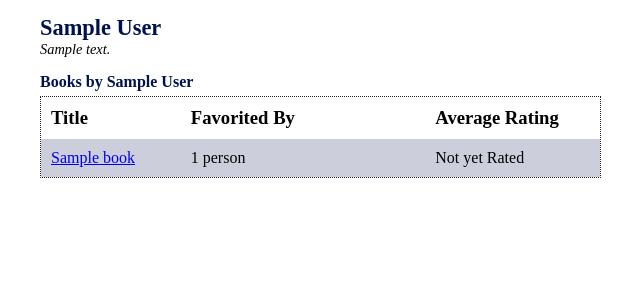
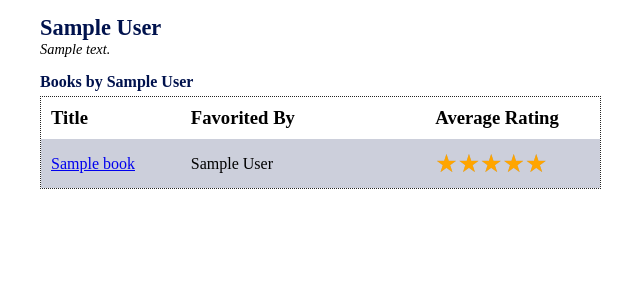
Before and after one commit to SMSteen/books_project, a Django app: template apps/authors/templates/authors/show.html in a window 1280 px wide. Shown: the part 58-358 px from the top of the page, without its empty margins (0-640 px from the left). Run offline with Django 3.2, Linux system fonts and the light colour scheme; the template is opened without the code that fills it: most values are stand-ins (such as "Sample title", 1, 10 or a date in 2020); parts of the project's set-up code (start-up, migrations or seed data) failed here and were passed over.

Commit message:
removed migrations and fixed styling on authors page

```diff
--- a/apps/authors/static/authors/css/style.css
+++ b/apps/authors/static/authors/css/style.css
@@ -36,3 +36,58 @@ h4 {
 li {
     list-style-type: none;
 }
+/* styling for rating stars */
+.stars-container {
+    position: relative;
+    display: inline-block;
+    color: transparent;
+    font-size: 25px;
+}
+.stars-container:before {
+    position: absolute;
+    top: 0;
+    left: 0;
+    content: '★★★★★';
+    color: hsl(0, 0%, 65%);
+}
+.stars-container:after {
+    position: absolute;
+    top: 0;
+    left: 0;
+    content: '★★★★★';
+    color: orange;
+    overflow: hidden;
+}
+.stars-0:after {
+    width: 0%;
+}
+.stars-10:after {
+    width: 10%;
+}
+.stars-20:after {
+    width: 20%;
+}
+.stars-30:after {
+    width: 30%;
+}
+.stars-40:after {
+    width: 40%;
+}
+.stars-50:after {
+    width: 50%;
+}
+.stars-60:after {
+    width: 60%;
+}
+.stars-70:after {
+    width: 70%;
+}
+.stars-80:after {
+    width: 80%;
+}
+.stars-90:after {
+    width: 90%;
+}
+.stars-100:after {
+    width: 100%;
+}
--- a/apps/authors/templates/authors/show.html
+++ b/apps/authors/templates/authors/show.html
@@ -48,15 +48,16 @@
                             <a href="/books/{{book.id}}">{{book.title}}</a>
                         </td>
                         <td>
-                            {% if book.users_who_like.all|length < 1 %}
-                            None
-                            {% elif book.users_who_like.all|length == 1 %}
-                            {{book.users_who_like.all | length}} person
-                            {% else %}
-                            {{book.users_who_like.all | length}} people
-                            {% endif %}
+                            <ul>
+                                {% for user in book.users_who_like.all %}
+                                <li>{{user.first_name}} {{user.last_name}}</li>
+                                {% endfor %}
+                            </ul>
                         </td>
-                        <td>Not yet Rated</td>
+                        <td>
+                            {% load custom_tags %}
+                            <span class="stars-container stars-{{book|avg_ratings}}">★★★★★</span>
+                        </td>
                     </tr>
                     {% endfor %}
                 </tbody>
--- a/apps/books/static/books/css/style.css
+++ b/apps/books/static/books/css/style.css
@@ -115,7 +115,7 @@ hr {
     top: 0;
     left: 0;
     content: '★★★★★';
-    color: lightgray;
+    color: hsl(0, 0%, 65%);
 }
 .stars-container:after {
     position: absolute;
--- a/apps/users/static/users/css/style.css
+++ b/apps/users/static/users/css/style.css
@@ -44,7 +44,7 @@ h2 {
     top: 0;
     left: 0;
     content: '★★★★★';
-    color: lightgray;
+    color: hsl(0, 0%, 65%);
 }
 .stars-container:after {
     position: absolute;
```
Also changed, not shown: apps/authors/migrations/0001_initial.py, apps/books/migrations/0001_initial.py, apps/books/migrations/0002_auto_20190824_1432.py (deleted), apps/login_reg/migrations/0001_initial.py (deleted), apps/reviews/migrations/0001_initial.py, apps/users/migrations/0001_initial.py.
